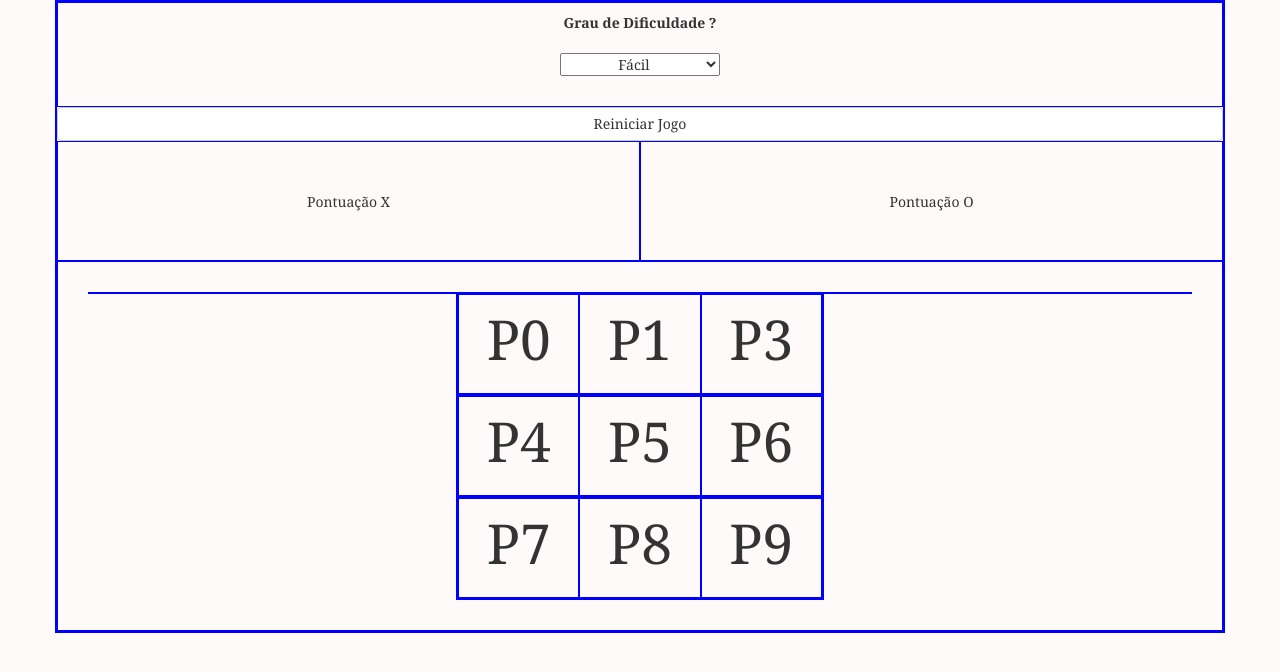
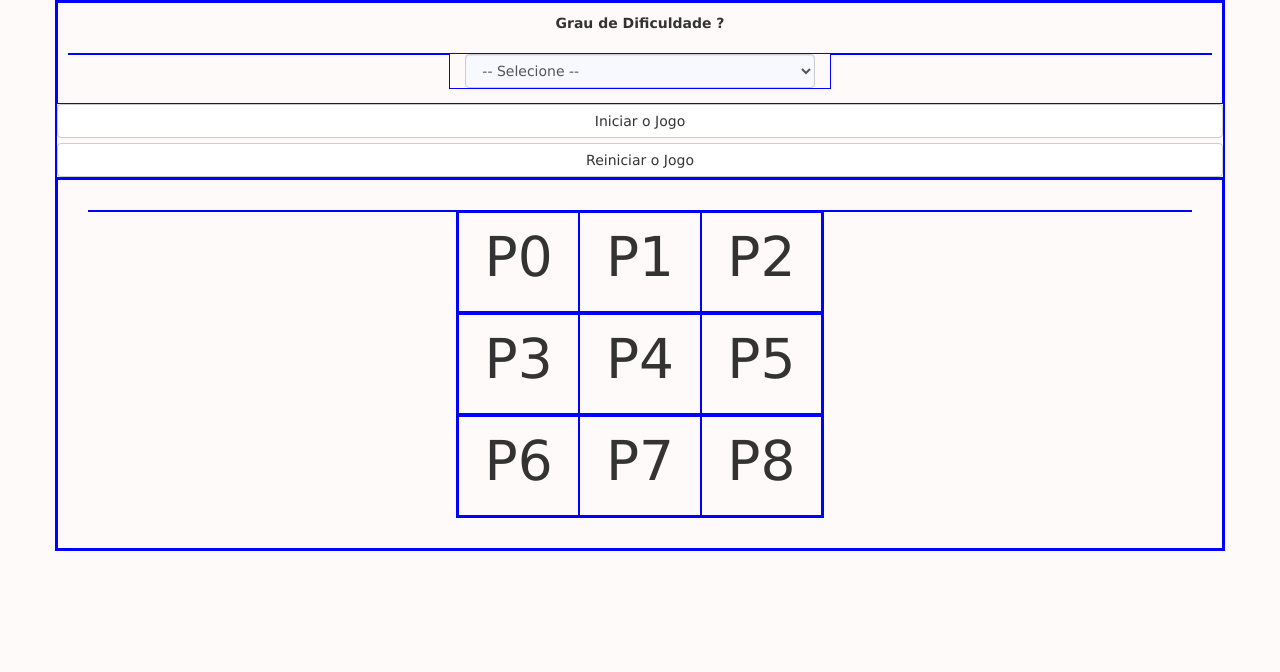
Before and after one commit to JonnathanLS/Jogo-da-Velha-em-JavaScript, a plain HTML site: page index.html in a window 1280 px wide. Drawn offline with nearby package versions, Linux system fonts and the light colour scheme.

Commit message:
Implemetado funcões para iniciar o jogo, escolher e inserior o elemento X ou O e trocar de jogador

```diff
--- a/estilo.css
+++ b/estilo.css
@@ -4,11 +4,15 @@
 }
 body{
 	background-color: rgb(255,250,250);
-	font-family: Georgia, serif;
+	font-family: Verdana, Trebuchet,sans-serif;
 }
 div{
 	border: 1px solid blue;
 	text-align: center;
+}
+.form-control {
+	background: #F8F8FF;
+
 }
 #CorpoMenu{
 	padding: 10px;
@@ -18,16 +22,17 @@ div{
 }
 #GrauDificuldade{
 	width: 160px;
-	text-align: center;
+	width: 100%;
 }
 .Colunas{
 	height: 100px;
 	padding: 5px;
 	font-size: 55px;
 }
-.Pontuacao{
+.EscolherXO{
 	height: 120px;
 	padding: 50px;
+	display: none;
 }
 @media only screen and (max-width: 400px){
 	.Colunas{
--- a/index.html
+++ b/index.html
@@ -18,6 +18,7 @@
       <script src="https://oss.maxcdn.com/html5shiv/3.7.2/html5shiv.min.js"></script>
       <script src="https://oss.maxcdn.com/respond/1.4.2/respond.min.js"></script>
     <![endif]-->
+    <script src="jogoDaVelha.js"></script>
   </head>
 
   <body>
@@ -28,58 +29,68 @@
   				<span><strong>Grau de Dificuldade ?</strong></span>
   				<br>
   				<br>
-  				<select id="GrauDificuldade" class="form-contro">
-  					<option value="1">Fácil</option>
-  					<option value="2">Médio</option>
-  					<option value="3">Dificil</option>
-  				</select>
+  				<div class="col-xs-4"></div>
+  				<div class="col-xs-4">
+					<select id="GrauDificuldade" class="form-control">
+						<option value="0" >-- Selecione --</option>
+						<option value="1">Fácil</option>
+						<option value="2">Médio</option>
+						<option value="3">Dificil</option>
+					</select>
+  				</div>
+  				<div class="col-xs-4"></div>
+
   				<br><br>
   			</div>
+  			<button onclick="IniciarJogo()" class="btn btn-default btn-block">
+				Iniciar o Jogo
+			</button>
+			<button class="btn btn-default btn-block">
+				Reiniciar o Jogo
+			</button>
+  			<div id="CorpoMensagem" class="col-xs12">
 
-			<button class="btn btn-default btn-block">
-				Reiniciar Jogo
-			</button>
-
-  			<div class="col-xs-6 Pontuacao">
+  			</div>
+  			<div id="EscolherXO1" onclick="FirstPlayer('X')" class="col-xs-6 EscolherXO">
   				Pontuação X
   			</div>
-  			<div class="col-xs-6 Pontuacao">
+  			<div id="EscolherXO2" onclick="FirstPlayer('O')" class="col-xs-6 EscolherXO">
   				Pontuação O
   			</div>
   			<div id="CorpoJogo" class="col-xs-12">
   				<div class="col-sm-4"></div>
   				<div class="col-xs-12 col-sm-4">
   					<div class="row Linhas">
-	  					<div class="col-xs-4 Colunas">
+	  					<div id="p0" onclick="InserirElemento('p0', Jogador)" class="col-xs-4 Colunas">
 	  						P0
 	  					</div>
-	  					<div class="col-xs-4 Colunas">
+	  					<div id="p1" onclick="InserirElemento('p1', Jogador)" class="col-xs-4 Colunas">
 	  						P1
 	  					</div>
-	  					<div class="col-xs-4 Colunas">
-	  						P3
+	  					<div id="p2" onclick="InserirElemento('p2', Jogador)" class="col-xs-4 Colunas">
+	  						P2
 	  					</div>
 	  				</div>
 	  				<div class="row Linhas">
-	  					<div class="col-xs-4 Colunas">
+	  					<div id="p3" onclick="InserirElemento('p3', Jogador)" class="col-xs-4 Colunas">
+	  						P3
+	  					</div>
+	  					<div id="p4" onclick="InserirElemento('p4', Jogador)" class="col-xs-4 Colunas">
 	  						P4
 	  					</div>
-	  					<div class="col-xs-4 Colunas">
+	  					<div id="p5" onclick="InserirElemento('p5', Jogador)"  class="col-xs-4 Colunas">
 	  						P5
-	  					</div>
-	  					<div class="col-xs-4 Colunas">
-	  						P6
 	  					</div>
 	  				</div>
 	  				<div class="row Linhas">
-	  					<div class="col-xs-4 Colunas">
+	  					<div id="p6" onclick="InserirElemento('p6', Jogador)"  class="col-xs-4 Colunas">
+	  						P6
+	  					</div>
+	  					<div id="p7" onclick="InserirElemento('p7', Jogador)"  class="col-xs-4 Colunas">
 	  						P7
 	  					</div>
-	  					<div class="col-xs-4 Colunas">
+	  					<div id="p8" onclick="InserirElemento('p8', Jogador)"  class="col-xs-4 Colunas">
 	  						P8
-	  					</div>
-	  					<div class="col-xs-4 Colunas">
-	  						P9
 	  					</div>
 	  				</div>
   				</div>
--- /dev/null
+++ b/jogoDaVelha.js
@@ -0,0 +1,35 @@
+
+
+function IniciarJogo(){
+	//alert('teste');
+	document.getElementById('EscolherXO1').style.display = 'block';
+	document.getElementById('EscolherXO2').style.display = 'block';
+	var Jogador = null;
+	document.getElementById('CorpoMensagem').innerHTML = "1º Jogador escolha se você quer ser o 'X' ou 'O' (clique na Opção Abaixo)!!!"
+
+
+}
+function MudarEstado(elemento){
+	var tag = document.getElementById(elemento).style.display;
+}
+
+function FirstPlayer(opcao){
+	Jogador = opcao;
+	document.getElementById('EscolherXO1').style.display = 'none';
+	document.getElementById('EscolherXO2').style.display = 'none';
+	document.getElementById('CorpoMensagem').innerHTML = "";
+}
+
+function TrocarJogador(jogador){
+	if (jogador == 'X'){
+		Jogador = 'O';
+	}
+	else{
+		Jogador = 'X';
+	}
+}
+
+function InserirElemento(posicao) {
+	document.getElementById(posicao).innerHTML = Jogador;
+	TrocarJogador(Jogador);
+}
```
